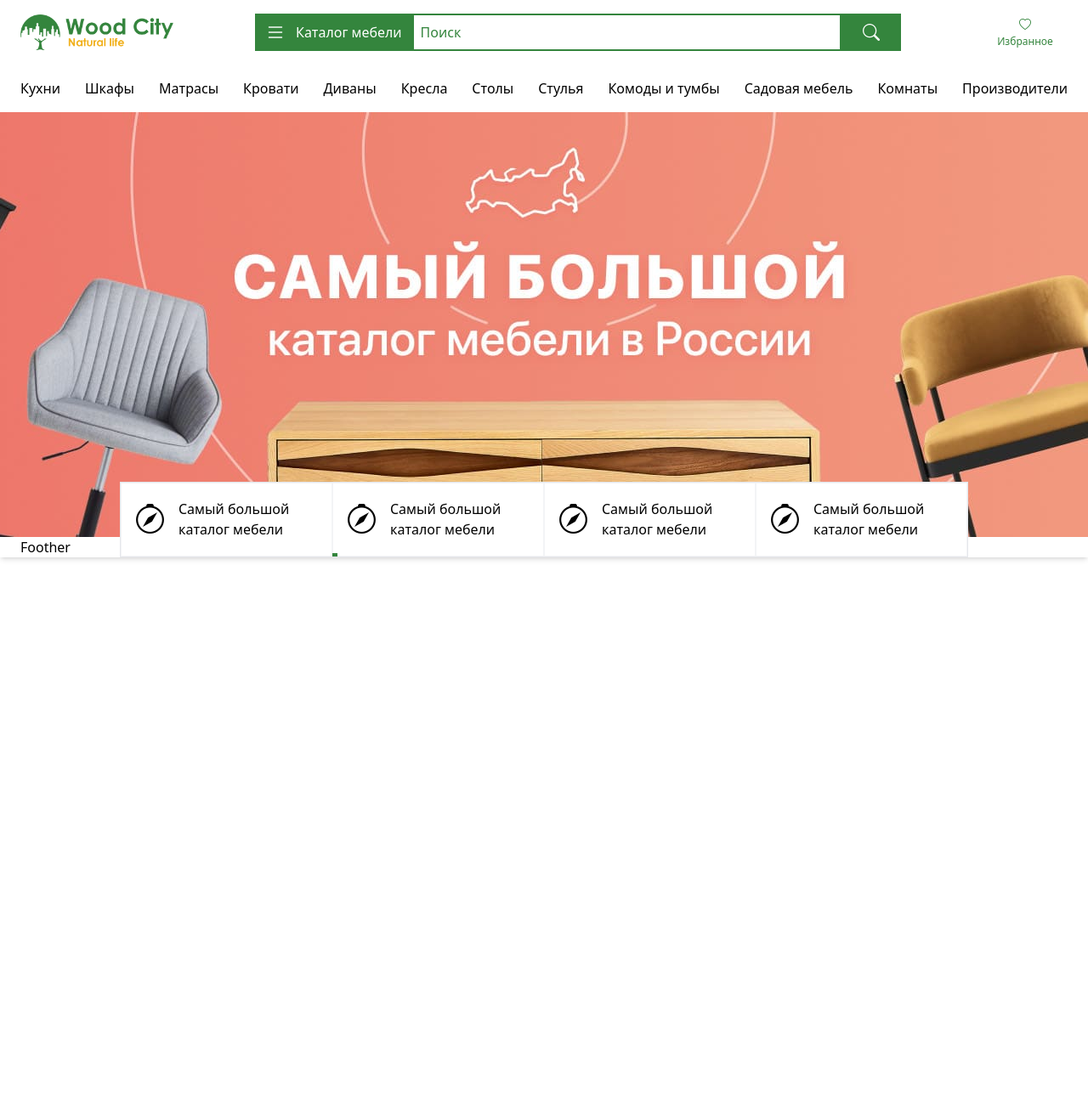
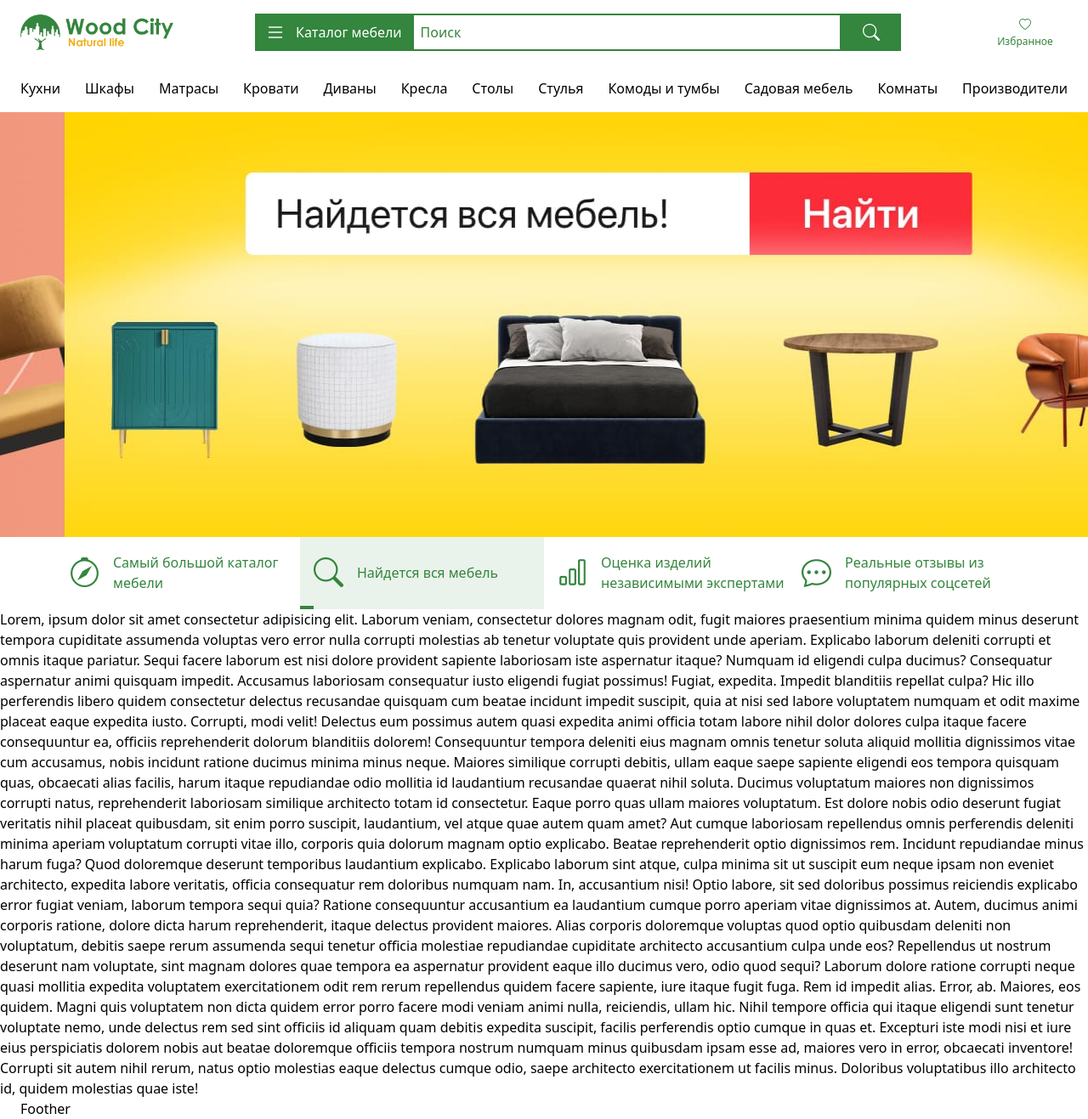
Before and after one commit to shahbozshirinboyev/sofa.wood-city.uz, a React (Vite) app: page / in a window 1280 px wide. Shown: the whole page at 85% size. Before the commit the page ends 800 px from the top, so only its background shows below. Built offline with nearby package versions, Linux system fonts and the light colour scheme.

Commit message:
changing new HomePage

```diff
--- /dev/null
+++ b/src/components/slider/CustomSlider.css
@@ -0,0 +1,103 @@
+.container__slider {
+  position: relative;
+  width: 100%;
+  padding: 0;
+  overflow: hidden;
+  display: flex;
+  justify-content: flex-start;
+  align-items: center;
+  flex-direction: row;
+  flex-wrap: nowrap;
+  background-color: black;
+}
+
+.container__slider > button {
+  background-color: transparent;
+  outline: none;
+  border: 0;
+  color: whitesmoke;
+  font-size: 24px;
+}
+
+.container__slider > button:active {
+  color: black;
+}
+
+.slider__btn-next {
+  position: absolute;
+  right: 0;
+}
+
+.slider__btn-prev {
+  position: absolute;
+  left: 0;
+}
+
+.container__slider__links {
+  position: absolute;
+  bottom: 5%;
+  left: 50%;
+  transform: translateX(-50%);
+}
+
+.container__slider__links-small {
+  position: relative;
+  width: 8px;
+  height: 8px;
+  padding: 0;
+  border-radius: 50%;
+  outline: none;
+  border: 0;
+  background-color: white;
+  border: 1px solid grey;
+  transition: background-color 1s ease;
+  margin: 0 2px;
+}
+
+.container__slider__links-small-active {
+  background-color: black;
+}
+
+.slider__item {
+  box-sizing: border-box;
+  min-width: 100%;
+  height: auto;
+  overflow: hidden;
+  object-fit: cover;
+  height: auto;
+  transform: translateX(0);
+  transition: transform 1s ease;
+}
+
+.slider__item-active-1 {
+  transform: translateX(0);
+}
+
+.slider__item-active-2 {
+  transform: translateX(-100%);
+}
+
+.slider__item-active-3 {
+  transform: translateX(-200%);
+}
+
+.slider__item-active-4 {
+  transform: translateX(-300%);
+}
+
+.slider__item-active-5 {
+  transform: translateX(-300%);
+}
+
+.slider__item-active-6 {
+  transform: translateX(-300%);
+}
+
+.slider__item-active-7 {
+  transform: translateX(-300%);
+}
+
+/* .slider__item img {
+    width: 100%;
+    height: auto;
+  }   */
--- /dev/null
+++ b/src/components/slider/CustomSlider.jsx
@@ -0,0 +1,190 @@
+import { useState, useEffect } from "react";
+import "./CustomSlider.css";
+
+function CustomSlider({ children }) {
+  const [activeIndex, setActiveIndex] = useState(-1);
+  const [slideDone, setSlideDone] = useState(true);
+  const [timeID, setTimeID] = useState(null);
+
+  useEffect(() => {
+    setActiveIndex(0);
+  }, []);
+
+  useEffect(() => {
+    if (slideDone) {
+      setSlideDone(false);
+      setTimeID(
+        setTimeout(() => {
+          slideNext();
+          setSlideDone(true);
+        }, 5000)
+      );
+    }
+  }, [slideDone]);
+
+  const slideNext = () => {
+    setActiveIndex((val) => {
+      if (val >= children.length - 1) {
+        return 0;
+      } else {
+        return val + 1;
+      }
+    });
+  };
+
+  const slidePrev = () => {
+    setActiveIndex((val) => {
+      if (val <= 0) {
+        return children.length - 1;
+      } else {
+        return val - 1;
+      }
+    });
+  };
+
+  const AutoPlayStop = () => {
+    if (timeID > 0) {
+      clearTimeout(timeID);
+      setSlideDone(false);
+    }
+  };
+
+  const AutoPlayStart = () => {
+    if (!slideDone) {
+      setSlideDone(true);
+    }
+  };
+  //   ==================================================================
+
+  //   const [activeBox, setActiveBox] = useState(-1);
+
+  //   useEffect(() => {
+  //     setActiveBox(0);
+
+  //     const interval = setInterval(() => {
+  //       setActiveBox((prev) => (prev + 1) % 4); // 3 ta box uchun
+  //     }, 5000);
+  //     return () => clearInterval(interval);
+  //   }, []);
+
+  return (
+    <>
+      <div
+        className="container__slider"
+        // onMouseEnter={AutoPlayStop}
+        // onMouseLeave={AutoPlayStart}
+      >
+        {children.map((item, index) => {
+          return (
+            <div
+              key={index}
+              className={
+                "slider__item slider__item-active-" + (activeIndex + 1)
+              }
+            >
+              {item}
+            </div>
+          );
+        })}
+
+        {/* <div className="container__slider__links">
+          {children.map((item, index) => {
+            return (
+              <button
+                key={index}
+                className={
+                  activeIndex === index
+                    ? "container__slider__links-small container__slider__links-small-active"
+                    : "container__slider__links-small"
+                }
+                onClick={(e) => {
+                  e.preventDefault();
+                  setActiveIndex(index);
+                }}
+              ></button>
+            );
+          })}
+        </div> */}
+
+        {/* <button
+          className="slider__btn-next"
+          onClick={(e) => {
+            e.preventDefault();
+            slideNext();
+          }}
+        >
+          {">"}
+        </button> */}
+
+        {/* <button
+          className="slider__btn-prev"
+          onClick={(e) => {
+            e.preventDefault();
+            slidePrev();
+          }}
+        >
+          {"<"}
+        </button> */}
+      </div>
+
+      <div className="flex justify-center items-center">
+        <div className="grid grid-cols-2 md:grid-cols-4 lg:grid-cols-4 gap-0">
+          {[
+            {
+              name: "Самый большой каталог мебели",
+              icon: "bi-compass",
+            },
+            {
+              name: "Найдется вся мебель",
+              icon: "bi-search",
+            },
+            {
+              name: "Оценка изделий независимыми экспертами",
+              icon: "bi-bar-chart",
+            },
+            {
+              name: "Реальные отзывы из популярных соцсетей",
+              icon: "bi-chat-dots",
+            },
+          ].map((item, index) => (
+            <div
+              key={index}
+              className={`relative transition-all duration-300 text-maincolor ${
+                activeIndex === index ? "bg-maincolor bg-opacity-10" : ""
+              }`}
+            >
+              <div
+                className={`flex cursor-pointer`}
+                onClick={() => {
+                  setActiveIndex(index);
+                }}
+              >
+                <div className="flex justify-center items-center p-4">
+                  <i className={`bi ${item.icon} text-[24px] md:text-[35px]`}></i>
+                </div>
+                <div className="w-[220px] flex justify-start items-center">
+                  <p className="text-[13px] md:text-[16px]">
+                    {" "}{item.name}{" "}
+                  </p>
+                </div>
+              </div>
+              <div
+                className={`${
+                  activeIndex === index ? "opacity-100" : "opacity-0"
+                }`}
+              >
+                <div
+                  className={`absolute bottom-0 left-0 h-[4px] bg-maincolor transition-all duration-[5000ms] ${
+                    activeIndex === index ? "w-full" : "w-0"
+                  }`}
+                ></div>
+              </div>
+            </div>
+          ))}
+        </div>
+      </div>
+    </>
+  );
+}
+
+export default CustomSlider;
--- a/src/pages/HomePage.jsx
+++ b/src/pages/HomePage.jsx
@@ -1,60 +1,101 @@
-import React, { useState, useEffect } from "react";
-import sliderImg1 from "../../public/home_slider/slider-1.jpg";
-import sliderImg2 from "../../public/home_slider/slider-2.jpg";
-import sliderImg3 from "../../public/home_slider/slider-3.jpg";
+import CustomSlider from "../components/slider/CustomSlider";
+import { useState, useEffect } from "react";
 
 function HomePage() {
-  const [activeBox, setActiveBox] = useState(-1);
-
-  useEffect(() => {
-    // Dastlab birinchi box uchun animatsiyani boshlash
-    setActiveBox(0);
-
-    const interval = setInterval(() => {
-      setActiveBox((prev) => (prev + 1) % 4); // 3 ta box uchun
-    }, 5000); // Har 5 soniyada almashadi
-
-    return () => clearInterval(interval);
-  }, []);
+  const images = [
+    {
+      imgURL: "../../public/home_slider/slider-1.jpg",
+      imgAlt: "Slider IMG 1",
+    },
+    {
+      imgURL: "../../public/home_slider/slider-2.jpg",
+      imgAlt: "Slider IMG 2",
+    },
+    {
+      imgURL: "../../public/home_slider/slider-3.jpg",
+      imgAlt: "Slider IMG 3",
+    },
+    {
+      imgURL: "../../public/home_slider/slider-4.jpg",
+      imgAlt: "Slider IMG 4",
+    },
+  ];
 
   return (
     <>
-      <div
-        className="relative w-full h-[500px] bg-cover bg-center"
-        style={{ backgroundImage: `url(${sliderImg1})` }}
-      >
-        <div className="absolute top-[100%] md:top-[82%] lg:top-[87%] w-full flex justify-center">
-          <div className="grid grid-cols-2 lg:grid-cols-4 gap-0 border">
-            {[0, 1, 2, 3].map((boxIndex) => (
-              <div
-                key={boxIndex}
-                className={`relative w-auto h-auto transition-opacity duration-500`}
-              >
-                <div className="flex bg-white border border-gray-100">
-                  <div className="flex justify-center items-center p-4">
-                    <i className="bi bi-compass text-[24px] md:text-[35px]"></i>
-                  </div>
-                  <div className="w-[180px] flex justify-center items-center">
-                    <p className="text-[13px] md:text-[16px]">
-                      {" "}Самый большой каталог мебели{" "}
-                    </p>
-                  </div>
-                </div>
-                <div
-                  className={`${
-                    activeBox === boxIndex ? "opacity-100" : "opacity-0"
-                  }`}
-                >
-                  <div
-                    className={`absolute bottom-0 left-0 h-[4px] bg-maincolor transition-all duration-[5000ms] ${
-                      activeBox === boxIndex ? "w-full" : "w-0"
-                    }`}
-                  ></div>
-                </div>
-              </div>
-            ))}
-          </div>
-        </div>
+      <CustomSlider>
+        {images.map((image, index) => {
+          return (
+            <img
+              key={index}
+              src={image.imgURL}
+              alt={image.imgAlt}
+              className="h-[280px] md:h-[400px] lg:h-[500px] object-cover"
+            />
+          );
+        })}
+      </CustomSlider>
+
+      <div>
+        <p>
+          Lorem, ipsum dolor sit amet consectetur adipisicing elit. Laborum
+          veniam, consectetur dolores magnam odit, fugit maiores praesentium
+          minima quidem minus deserunt tempora cupiditate assumenda voluptas
+          vero error nulla corrupti molestias ab tenetur voluptate quis
+          provident unde aperiam. Explicabo laborum deleniti corrupti et omnis
+          itaque pariatur. Sequi facere laborum est nisi dolore provident
+          sapiente laboriosam iste aspernatur itaque? Numquam id eligendi culpa
+          ducimus? Consequatur aspernatur animi quisquam impedit. Accusamus
+          laboriosam consequatur iusto eligendi fugiat possimus! Fugiat,
+          expedita. Impedit blanditiis repellat culpa? Hic illo perferendis
+          libero quidem consectetur delectus recusandae quisquam cum beatae
+          incidunt impedit suscipit, quia at nisi sed labore voluptatem numquam
+          et odit maxime placeat eaque expedita iusto. Corrupti, modi velit!
+          Delectus eum possimus autem quasi expedita animi officia totam labore
+          nihil dolor dolores culpa itaque facere consequuntur ea, officiis
+          reprehenderit dolorum blanditiis dolorem! Consequuntur tempora
+          deleniti eius magnam omnis tenetur soluta aliquid mollitia dignissimos
+          vitae cum accusamus, nobis incidunt ratione ducimus minima minus
+          neque. Maiores similique corrupti debitis, ullam eaque saepe sapiente
+          eligendi eos tempora quisquam quas, obcaecati alias facilis, harum
+          itaque repudiandae odio mollitia id laudantium recusandae quaerat
+          nihil soluta. Ducimus voluptatum maiores non dignissimos corrupti
+          natus, reprehenderit laboriosam similique architecto totam id
+          consectetur. Eaque porro quas ullam maiores voluptatum. Est dolore
+          nobis odio deserunt fugiat veritatis nihil placeat quibusdam, sit enim
+          porro suscipit, laudantium, vel atque quae autem quam amet? Aut cumque
+          laboriosam repellendus omnis perferendis deleniti minima aperiam
+          voluptatum corrupti vitae illo, corporis quia dolorum magnam optio
+          explicabo. Beatae reprehenderit optio dignissimos rem. Incidunt
+          repudiandae minus harum fuga? Quod doloremque deserunt temporibus
+          laudantium explicabo. Explicabo laborum sint atque, culpa minima sit
+          ut suscipit eum neque ipsam non eveniet architecto, expedita labore
+          veritatis, officia consequatur rem doloribus numquam nam. In,
+          accusantium nisi! Optio labore, sit sed doloribus possimus reiciendis
+          explicabo error fugiat veniam, laborum tempora sequi quia? Ratione
+          consequuntur accusantium ea laudantium cumque porro aperiam vitae
+          dignissimos at. Autem, ducimus animi corporis ratione, dolore dicta
+          harum reprehenderit, itaque delectus provident maiores. Alias corporis
+          doloremque voluptas quod optio quibusdam deleniti non voluptatum,
+          debitis saepe rerum assumenda sequi tenetur officia molestiae
+          repudiandae cupiditate architecto accusantium culpa unde eos?
+          Repellendus ut nostrum deserunt nam voluptate, sint magnam dolores
+          quae tempora ea aspernatur provident eaque illo ducimus vero, odio
+          quod sequi? Laborum dolore ratione corrupti neque quasi mollitia
+          expedita voluptatem exercitationem odit rem rerum repellendus quidem
+          facere sapiente, iure itaque fugit fuga. Rem id impedit alias. Error,
+          ab. Maiores, eos quidem. Magni quis voluptatem non dicta quidem error
+          porro facere modi veniam animi nulla, reiciendis, ullam hic. Nihil
+          tempore officia qui itaque eligendi sunt tenetur voluptate nemo, unde
+          delectus rem sed sint officiis id aliquam quam debitis expedita
+          suscipit, facilis perferendis optio cumque in quas et. Excepturi iste
+          modi nisi et iure eius perspiciatis dolorem nobis aut beatae
+          doloremque officiis tempora nostrum numquam minus quibusdam ipsam esse
+          ad, maiores vero in error, obcaecati inventore! Corrupti sit autem
+          nihil rerum, natus optio molestias eaque delectus cumque odio, saepe
+          architecto exercitationem ut facilis minus. Doloribus voluptatibus
+          illo architecto id, quidem molestias quae iste!
+        </p>
       </div>
     </>
   );
```
